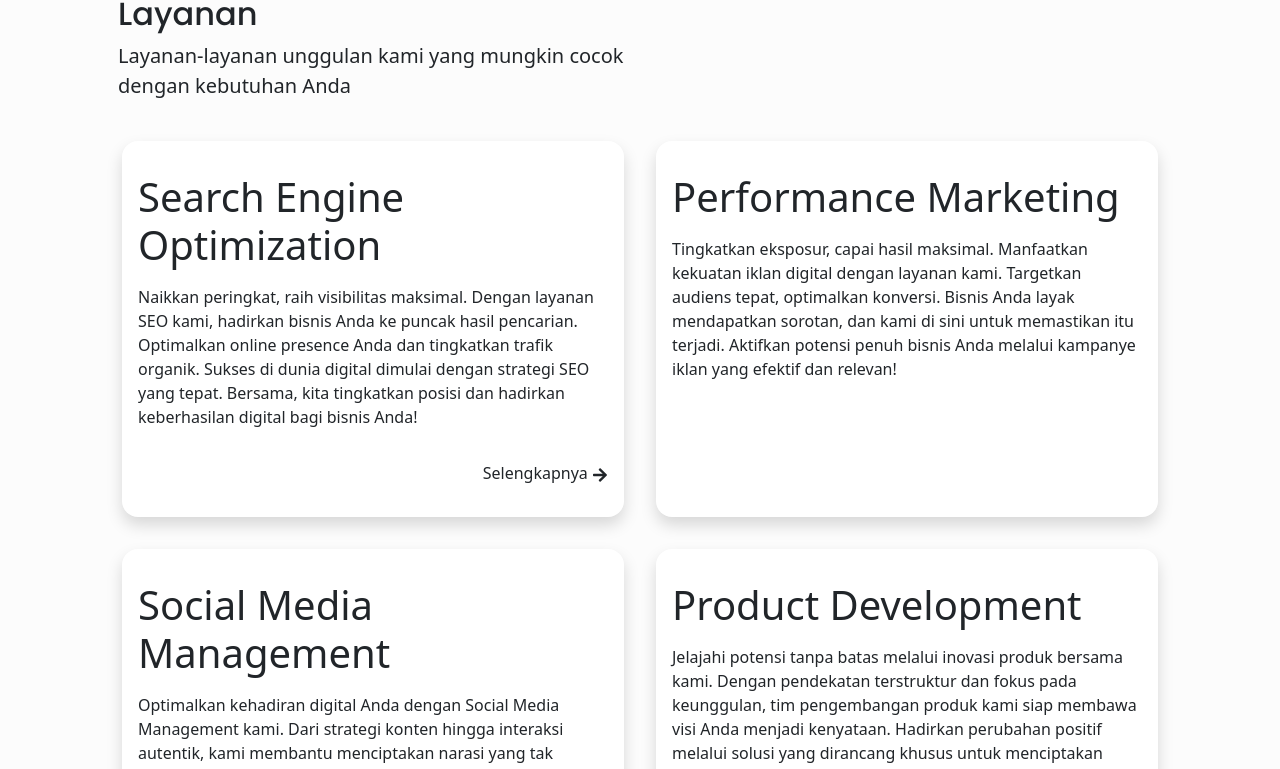
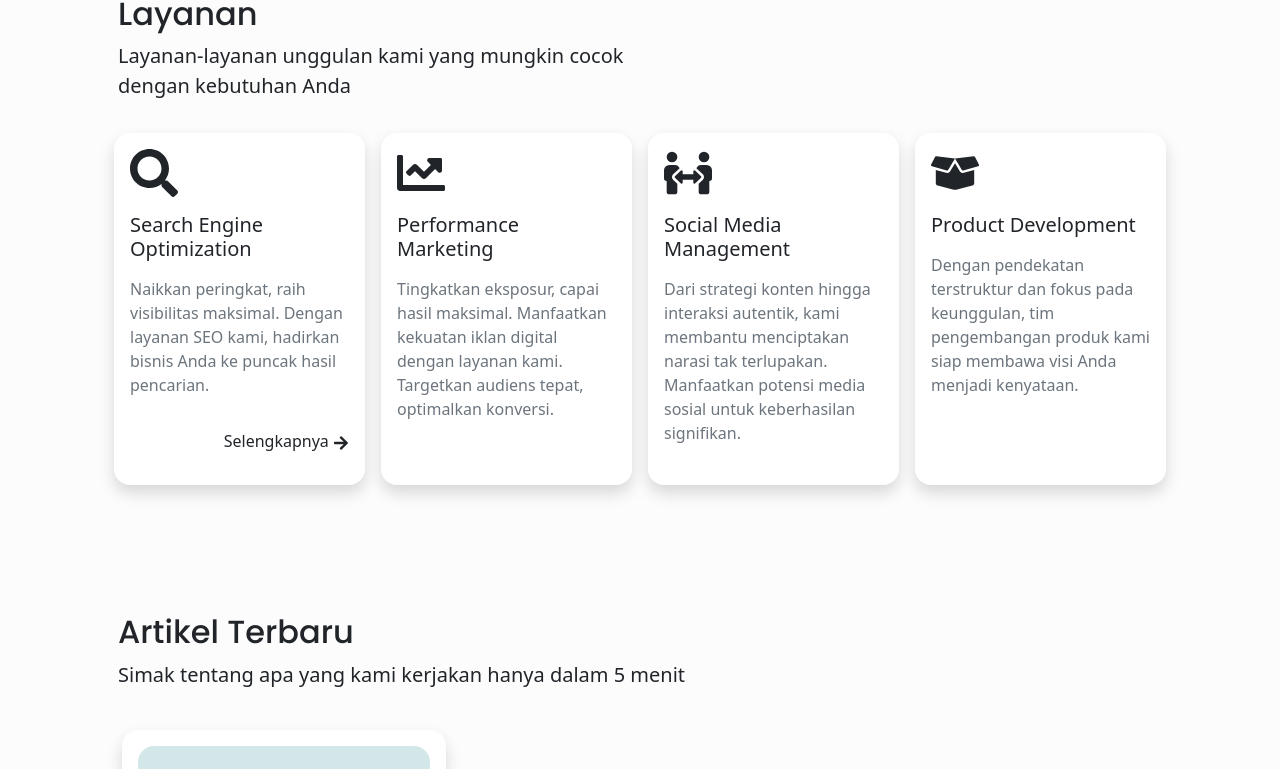
Before and after one commit to kamillm/digital-marketing-lestary, a Next.js app: page / in a window 1280 px wide. Shown: the part 1464-2233 px from the top of the page. Built offline with nearby package versions, Linux system fonts and the light colour scheme.

Commit message:
update section services

```diff
--- a/src/components/home/CardService/CardService.js
+++ b/src/components/home/CardService/CardService.js
@@ -1,11 +1,12 @@
 import Link from 'next/link';
 import { FaArrowRight } from 'react-icons/fa';
 
-const CardService = ({ title, description, link }) => (
+const CardService = ({ title, description, link, icon }) => (
   <div className="card border-0 shadow rounded-4 h-100">
     <div className="card-body">
-      <h5 className="card-title display-6 my-3">{title}</h5>
-      <p className="text-dark">{description}</p>
+      {icon}
+      <h5 className="card-title my-3">{title}</h5>
+      <p className="text-muted">{description}</p>
       {link && (
         <Link className="link link-dark my-3 float-end" href={link}>Selengkapnya <FaArrowRight /></Link>
       )}
--- a/src/components/home/SectionServices/SectionServices.js
+++ b/src/components/home/SectionServices/SectionServices.js
@@ -1,25 +1,30 @@
+import { FaBoxOpen, FaChartLine, FaPeopleArrows, FaSearch } from 'react-icons/fa';
 import CardService from '../CardService/CardService';
 
 const SectionServices = () => {
   const services = [
     {
+      icon: <FaSearch size="3em" />,
       title: 'Search Engine Optimization',
-      description: 'Naikkan peringkat, raih visibilitas maksimal. Dengan layanan SEO kami, hadirkan bisnis Anda ke puncak hasil pencarian. Optimalkan online presence Anda dan tingkatkan trafik organik. Sukses di dunia digital dimulai dengan strategi SEO yang tepat. Bersama, kita tingkatkan posisi dan hadirkan keberhasilan digital bagi bisnis Anda!',
+      description: 'Naikkan peringkat, raih visibilitas maksimal. Dengan layanan SEO kami, hadirkan bisnis Anda ke puncak hasil pencarian.',
       link: '/blogs/memahami-seo-panduan-singkat-untuk-meraih-posisi-teratas-di-mesin-pencari',
     },
     {
+      icon: <FaChartLine size="3em" />,
       title: 'Performance Marketing',
-      description: 'Tingkatkan eksposur, capai hasil maksimal. Manfaatkan kekuatan iklan digital dengan layanan kami. Targetkan audiens tepat, optimalkan konversi. Bisnis Anda layak mendapatkan sorotan, dan kami di sini untuk memastikan itu terjadi. Aktifkan potensi penuh bisnis Anda melalui kampanye iklan yang efektif dan relevan!',
+      description: 'Tingkatkan eksposur, capai hasil maksimal. Manfaatkan kekuatan iklan digital dengan layanan kami. Targetkan audiens tepat, optimalkan konversi.',
       link: '',
     },
     {
+      icon: <FaPeopleArrows size="3em" />,
       title: 'Social Media Management',
-      description: 'Optimalkan kehadiran digital Anda dengan Social Media Management kami. Dari strategi konten hingga interaksi autentik, kami membantu menciptakan narasi yang tak terlupakan. Manfaatkan potensi media sosial untuk keberhasilan yang signifikan bersama kami.',
+      description: 'Dari strategi konten hingga interaksi autentik, kami membantu menciptakan narasi tak terlupakan. Manfaatkan potensi media sosial untuk keberhasilan signifikan.',
       link: '',
     },
     {
+      icon: <FaBoxOpen size="3em" />,
       title: 'Product Development',
-      description: 'Jelajahi potensi tanpa batas melalui inovasi produk bersama kami. Dengan pendekatan terstruktur dan fokus pada keunggulan, tim pengembangan produk kami siap membawa visi Anda menjadi kenyataan. Hadirkan perubahan positif melalui solusi yang dirancang khusus untuk menciptakan pengalaman produk tak terlupakan.',
+      description: 'Dengan pendekatan terstruktur dan fokus pada keunggulan, tim pengembangan produk kami siap membawa visi Anda menjadi kenyataan.',
       link: '',
     },
   ];
@@ -31,8 +36,9 @@ const SectionServices = () => {
 
         <div className="row my-4">
           {services.map((service, index) => (
-            <div className="col-md-6 p-3" key={index}>
+            <div className="col-md-6 col-xl-3 p-2" key={index}>
               <CardService
+                icon={service.icon}
                 title={service.title}
                 description={service.description}
                 link={service.link}
```
